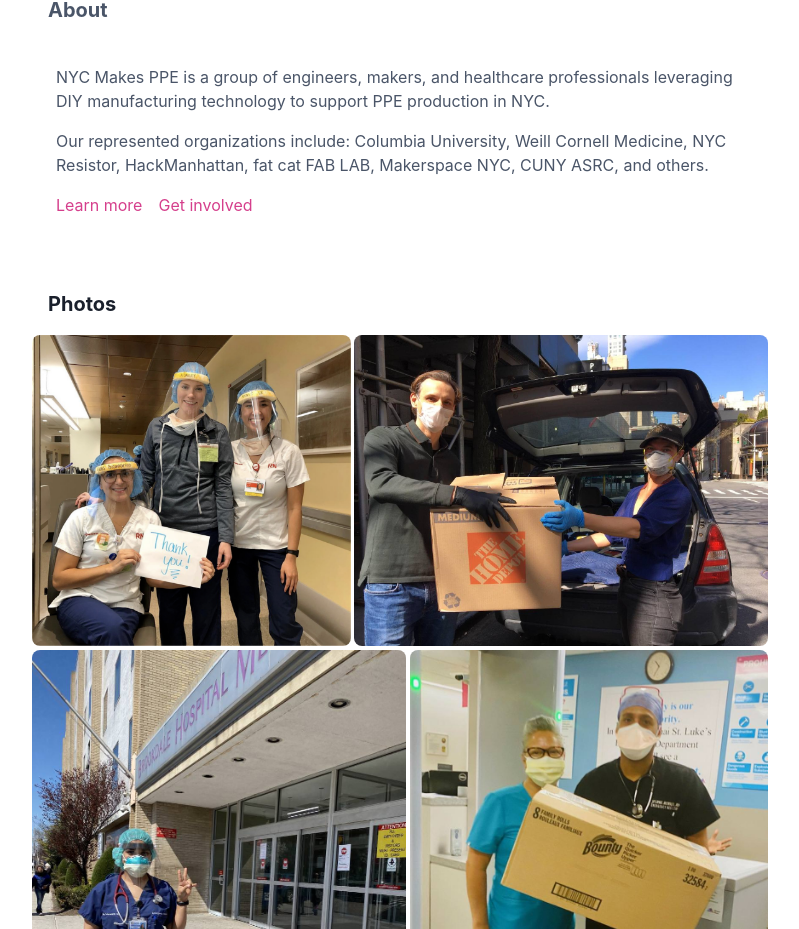
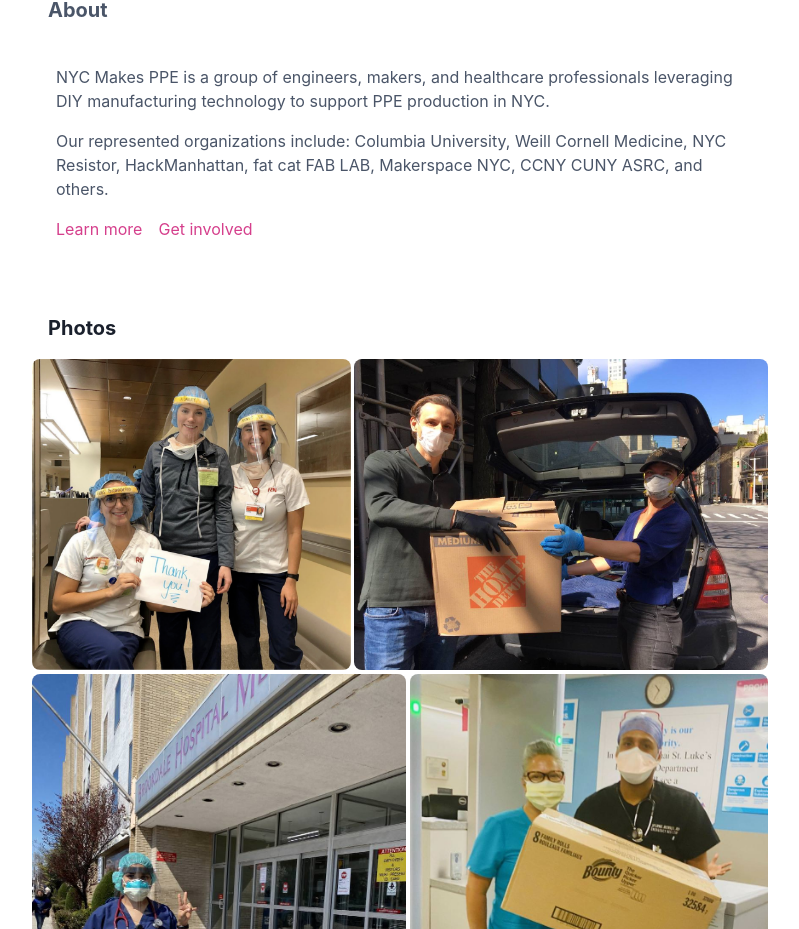
Before and after one commit to NYCPPE/nyc-makers-vs-covid, a Next.js app: page / in a window 1280 px wide. Shown: the part 892-1821 px from the top of the page, without its empty margins (240-1039 px from the left). Built offline with nearby package versions, Linux system fonts and the light colour scheme; no server answers; what @tailwindcss/ui would draw is missing.

Commit message:
CUNY ASRC -> CCNY CUNY ARC

```diff
--- a/pages/about.mdx
+++ b/pages/about.mdx
@@ -18,7 +18,7 @@ We are running a gofundme campaign to cover material costs for all manufactured
 [Columbia University](https://columbia.edu/)
 [Weill Cornell Medicine](https://weill.cornell.edu/)
 [New York University](http://www.nyu.edu/)
-[CUNY ASRC](https://asrc.gc.cuny.edu/)
+[CCNY CUNY ASRC](https://asrc.gc.cuny.edu/)
 [Pratt Institute](https://www.pratt.edu/)
 [Voodoo Manufacturing](https://voodoomfg.com/)
 [Bantam Tools](https://www.bantamtools.com/)
--- a/pages/index.js
+++ b/pages/index.js
@@ -93,7 +93,7 @@ export default () => (
       <p className="text-md leading-normal text-gray-700">
         Our represented organizations include: Columbia University, Weill
         Cornell Medicine, NYC Resistor, HackManhattan, fat cat FAB LAB,
-        Makerspace NYC, CUNY ASRC, and others.
+        Makerspace NYC, CCNY CUNY ASRC, and others.
       </p>
       <a className="text-base text-pink-600 rounded-lg mr-4" href="/about.html">
         Learn more
```
